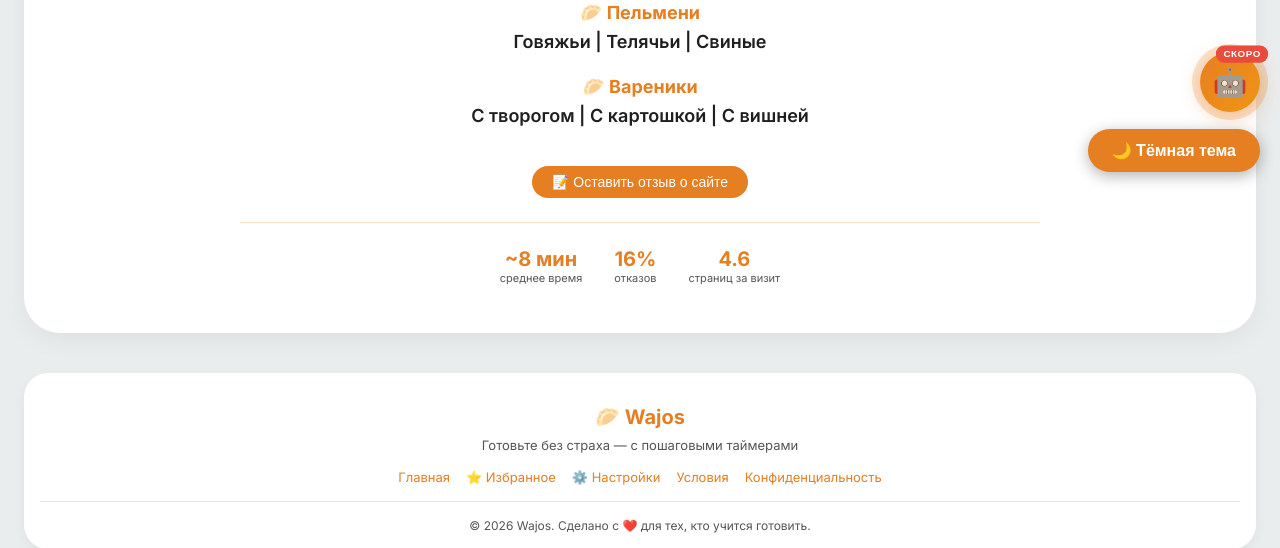
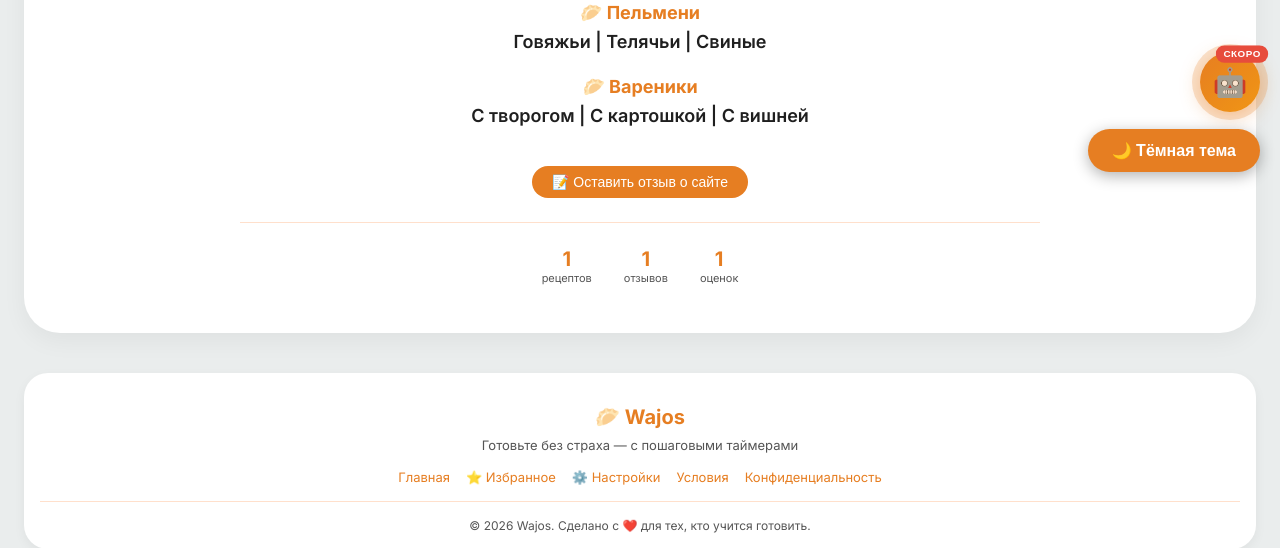
Before and after one commit to levstepansin-ship-it/django_project, a Django app: template recipes/templates/recipes/index.html in a window 1280 px wide. Shown: the part 608-1156 px from the top of the page. Run offline with Django 4.2, Linux system fonts and the light colour scheme; the template is opened without the code that fills it: most values are stand-ins (such as "Sample title", 1, 10 or a date in 2020).

Commit message:
Update index.html

```diff
--- a/recipes/templates/recipes/index.html
+++ b/recipes/templates/recipes/index.html
@@ -127,16 +127,16 @@
         <!-- СТАТИСТИКА -->
         <div class="welcome-stats">
             <div class="welcome-stat">
-                <span class="welcome-stat-value">~8 мин</span>
-                <span class="welcome-stat-label">среднее время</span>
+                <span class="welcome-stat-value">{{ total_recipes }}</span>
+                <span class="welcome-stat-label">рецептов</span>
             </div>
             <div class="welcome-stat">
-                <span class="welcome-stat-value">16%</span>
-                <span class="welcome-stat-label">отказов</span>
+                <span class="welcome-stat-value">{{ total_comments }}</span>
+                <span class="welcome-stat-label">отзывов</span>
             </div>
             <div class="welcome-stat">
-                <span class="welcome-stat-value">4.6</span>
-                <span class="welcome-stat-label">страниц за визит</span>
+                <span class="welcome-stat-value">{{ total_ratings }}</span>
+                <span class="welcome-stat-label">оценок</span>
             </div>
         </div>
     </div>
```
